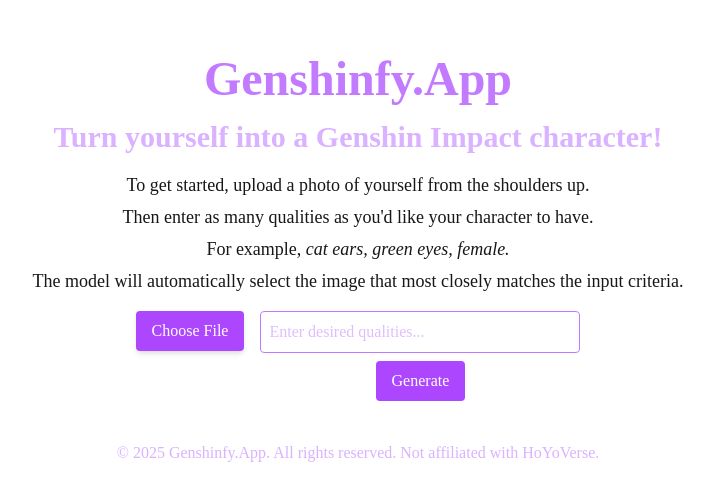
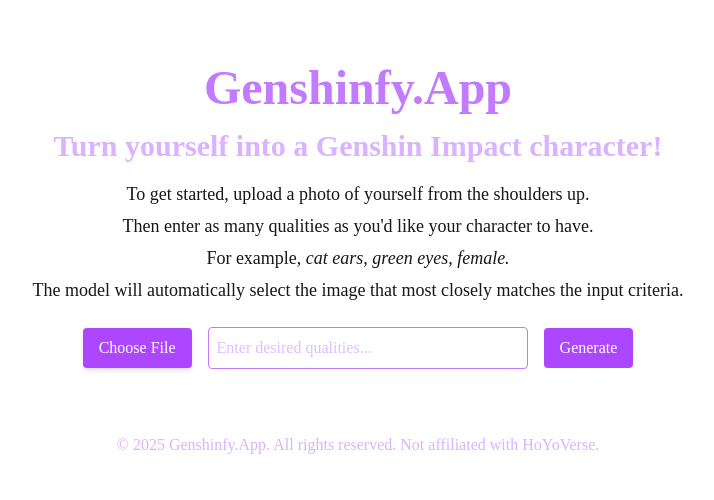
Before and after one commit to Raiden-Makoto/genshinfy-app, a Next.js app in the folder frontend/: page / in a window 1280 px wide. Shown: the part 128-628 px from the top of the page, without its empty margins (282-996 px from the left). Built offline with nearby package versions, Linux system fonts and the light colour scheme.

Commit message:
fixed UI orientation and beautified

```diff
--- a/frontend/app/page.js
+++ b/frontend/app/page.js
@@ -80,17 +80,30 @@
       <p className="text-lg mb-4 text-white-100 font-[GenshinImpact]">
         The model will automatically select the image that most closely matches the input criteria.
       </p>
-      <div className="flex space-x-4">
-        <div className="flex flex-col items-center">
-          <div className="relative">
+        <div className="flex items-center space-x-32 mb-6">
+          <div className="relative ml-4 mr-4">
             <input
               type="file"
               accept="image/*"
               onChange={handleImageUpload}
               className="absolute inset-0 w-full h-full opacity-0 cursor-pointer"
             />
-            <button className="bg-purple-500 text-white px-4 py-2 rounded shadow-md hover:bg-purple-600 font-[GenshinImpact]">
+            <button className="bg-purple-500 text-white px-4 py-2 rounded shadow-md hover:bg-purple-400 font-[GenshinImpact]">
               Choose File
+            </button>
+            <input
+              type="text"
+              value={prompt}
+              onChange={(e) => setPrompt(e.target.value)}
+              className="p-2 border rounded w-80 text-purple-400 mx-4 font-[GenshinImpact]"
+              placeholder="Enter desired qualities..."
+            />
+            <button
+              onClick={generateImage}
+              className="bg-purple-500 text-white px-4 py-2 rounded mt-2 font-[GenshinImpact]"
+              disabled={loading}
+            >
+              {loading ? "Generating..." : "Generate"}
             </button>
           </div>
           {preview && (
@@ -112,23 +125,6 @@
             </div>
           )}
         </div>
-        <div className="flex flex-col items-center">
-          <input
-            type="text"
-            value={prompt}
-            onChange={(e) => setPrompt(e.target.value)}
-            className="p-2 border rounded w-80 text-purple-400 font-[GenshinImpact]"
-            placeholder="Enter desired qualities..."
-          />
-          <button
-            onClick={generateImage}
-            className="bg-purple-500 text-white px-4 py-2 rounded mt-2 font-[GenshinImpact]"
-            disabled={loading}
-          >
-            {loading ? "Generating..." : "Generate"}
-          </button>
-        </div>
-      </div>
       <div className="flex justify-center mt-4">
         {imageSrc && (
           <Image
```
